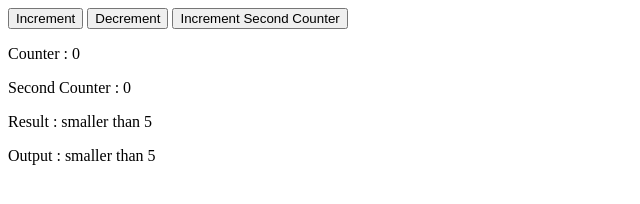
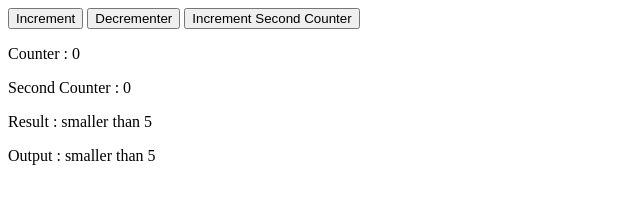
Before and after one commit to ashu2016/udemy-vuejs2, a website built with Parcel: page index.html in a window 1280 px wide. Shown: the full height of the page, 0-640 px from the left. Built offline with nearby package versions, Linux system fonts and the light colour scheme.

Commit message:
test
test

```diff
--- a/index.html
+++ b/index.html
@@ -16,7 +16,7 @@
 
 
 		<button @click="counter++">Increment</button>
-		<button @click="counter--">Decrement</button>
+		<button @click="counter--">Decrementer</button>
 		<button @click="secondCounter++">Increment Second Counter</button>
 
 
```
